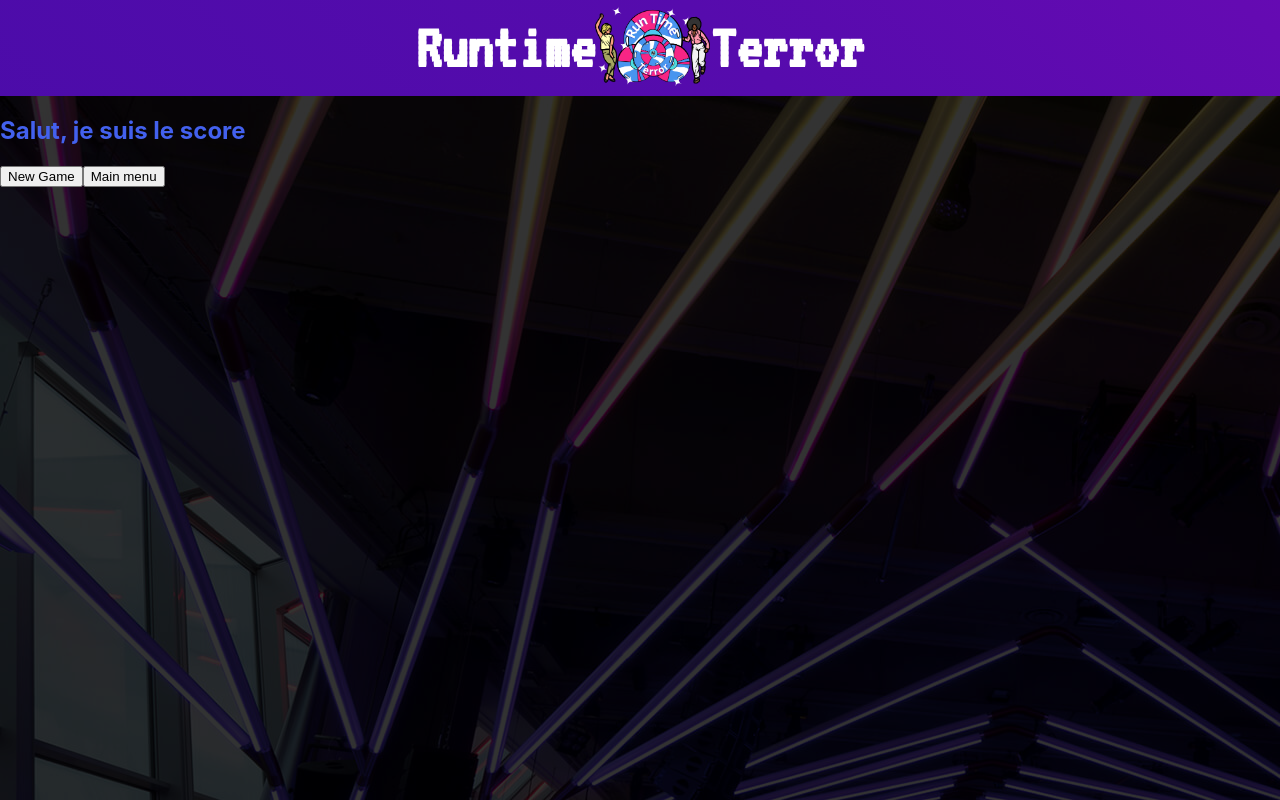
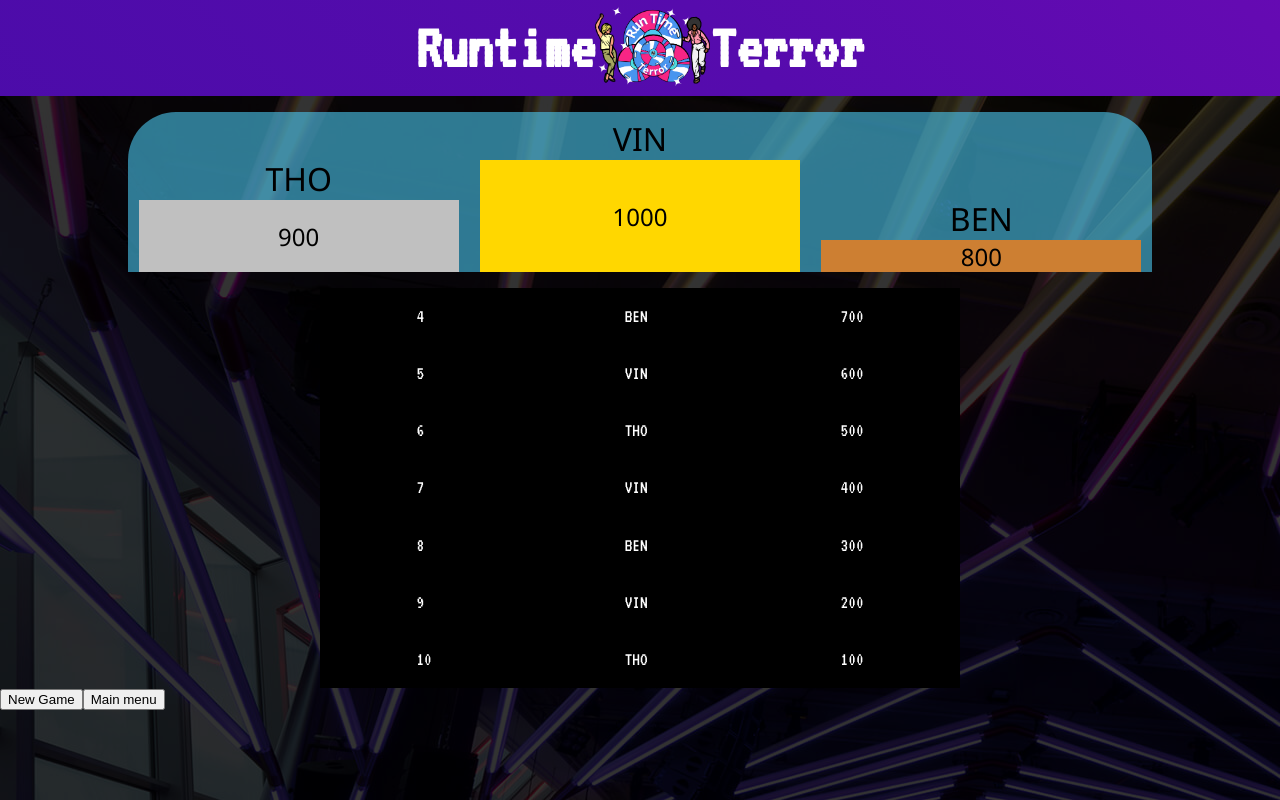
Before and after one commit to thgiolito/RuntimeTerror, a React (Vite) app: page /score in a window 1280 px wide. Built offline with nearby package versions, Linux system fonts and the light colour scheme.

Commit message:
Display scores

```diff
--- a/src/screens/Game/Game.jsx
+++ b/src/screens/Game/Game.jsx
@@ -15,7 +15,6 @@ export default function Game() {
 
   return (
     <div className={styles.container}>
-      <h2>Salut, je suis le jeu</h2>
       <button onClick={() => setGameOver(!gameOver)}>
         Simulateur de partie finie
       </button>
--- a/src/screens/Score/SampleScore.js
+++ b/src/screens/Score/SampleScore.js
@@ -0,0 +1,55 @@
+const sampleScore = [
+  {
+    id: 1,
+    user: "VIN",
+    score: 1000,
+  },
+  {
+    id: 2,
+    user: "THO",
+    score: 900,
+  },
+  {
+    id: 3,
+    user: "BEN",
+    score: 800,
+  },
+  {
+    id: 4,
+    user: "BEN",
+    score: 700,
+  },
+  {
+    id: 5,
+    user: "VIN",
+    score: 600,
+  },
+  {
+    id: 6,
+    user: "THO",
+    score: 500,
+  },
+  {
+    id: 7,
+    user: "VIN",
+    score: 400,
+  },
+  {
+    id: 8,
+    user: "BEN",
+    score: 300,
+  },
+  {
+    id: 9,
+    user: "VIN",
+    score: 200,
+  },
+  {
+    id: 10,
+    user: "THO",
+    score: 100,
+  },
+];
+
+
+export default sampleScore
--- a/src/screens/Score/Score.jsx
+++ b/src/screens/Score/Score.jsx
@@ -1,14 +1,62 @@
+import { useEffect, useState } from "react";
+import sampleScore from "./SampleScore";
 import { Link } from "react-router-dom";
 
 import styles from "./Score.module.css";
 
 export default function Score() {
+  const [podium, setPodium] = useState();
+  const [nonPodium, setNonPodium] = useState();
 
+  useEffect(() => {
+    setPodium(sampleScore.slice(0, 3));
+    setNonPodium(sampleScore.slice(3));
+  }, []);
 
   return (
     <div className={styles.container}>
-      <h2>Salut, je suis le score</h2>
+      {podium && (
+        <div className={styles.podiumContainer}>
+          <div>
+            <p className={styles.podiumName}>{podium[1].user}</p>
+            <div className={styles.secondPlace}>
+              <p className={styles.podiumScore}>{podium[1].score}</p>
+            </div>
+          </div>
+          <div>
+            <p className={styles.podiumName}>{podium[0].user}</p>
+            <div className={styles.firstPlace}>
+              <p className={styles.podiumScore}>{podium[0].score}</p>
+            </div>
+          </div>
+          <div>
+            <p className={styles.podiumName}>{podium[2].user}</p>
+            <div className={styles.thirdPlace}>
+              <p className={styles.podiumScore}>{podium[2].score}</p>
+            </div>
+          </div>
+        </div>
+      )}
 
+      {nonPodium && (
+        <div className={styles.nonPodiumContainer}>
+          <div className={styles.nonPodiumRanks}>
+            {nonPodium.map((x, i) => (
+              <p className={styles.nonPodiumRank} key={i}>{i + 4}</p>
+            ))}
+          </div>
+          <div className={styles.nonPodiumNames}>
+            {nonPodium.map((x, i) => (
+              <p className={styles.nonPodiumName} key={i}>{x.user}</p>
+            ))}
+          </div>
+          <div className={styles.nonPodiumScores}>
+            {nonPodium.map((x, i) => (
+              <p className={styles.nonPodiumScore} key={i}>{x.score}</p>
+            ))}
+          </div>
+        </div>
+      )}
       <Link to="/game">
         <button>New Game</button>
       </Link>
--- a/src/screens/Score/Score.module.css
+++ b/src/screens/Score/Score.module.css
@@ -1,5 +1,97 @@
 @import "../../Fonts.css";
 
-.container {
-    color: var(--blue);
+.podiumContainer {
+  display: flex;
+  margin: 1em auto;
+  width: 80vw;
+  height: 10em;
+  background-color: rgba(76, 201, 240, 0.6);
+  border-radius: 3em 3em 0 0;
+  align-items: flex-end;
+  justify-content: space-around;
+  text-align: center;
+  font-family: var(--second-font-family);
 }
+
+.podiumName {
+  font-size: 2em;
+  margin-bottom: 0;
+}
+
+.podiumScore {
+  margin: 0 auto;
+  padding: auto;
+  font-size: 1.5em;
+}
+
+.firstPlace {
+  background: #ffd700;
+  height: 7em;
+  width: 25vw;
+  display: flex;
+  justify-content: center;
+  align-items: center;
+}
+
+.secondPlace {
+  background: #c0c0c0;
+  height: 4.5em;
+  width: 25vw;
+  display: flex;
+  justify-content: center;
+  align-items: center;
+}
+
+.thirdPlace {
+  background: #cd7f32;
+  height: 2em;
+  width: 25vw;
+  display: flex;
+  justify-content: center;
+  align-items: center;
+}
+
+.nonPodiumContainer {
+  background-color: black;
+  width: 50vw;
+  height: 50vh;
+  margin: 0 auto;
+  font-size: larger;
+  color: white;
+  font-family: var(--main-font-family);
+  display: flex;
+  justify-content: space-around;
+}
+
+.nonPodiumNames {
+  display: flex;
+  flex-direction: column;
+  justify-content: space-around;
+  height: 100%;
+}
+
+.nonPodiumName {
+  margin: 0;
+}
+
+.nonPodiumScores {
+  display: flex;
+  flex-direction: column;
+  justify-content: space-around;
+  height: 100%;
+}
+
+.nonPodiumScore {
+  margin: 0;
+}
+
+.nonPodiumRanks {
+  display: flex;
+  flex-direction: column;
+  justify-content: space-around;
+  height: 100%;
+}
+
+.nonPodiumRank {
+  margin: 0;
+}
```
